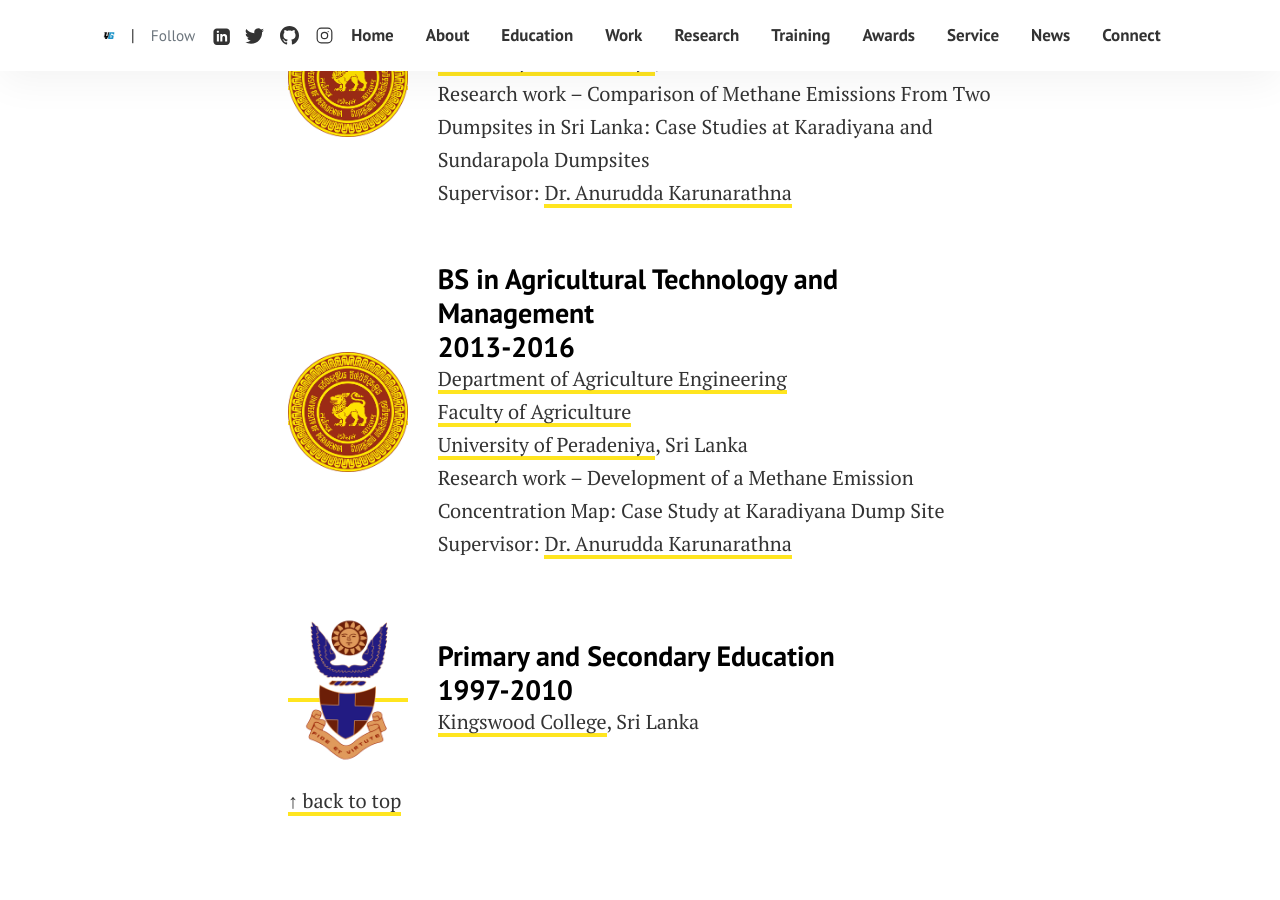
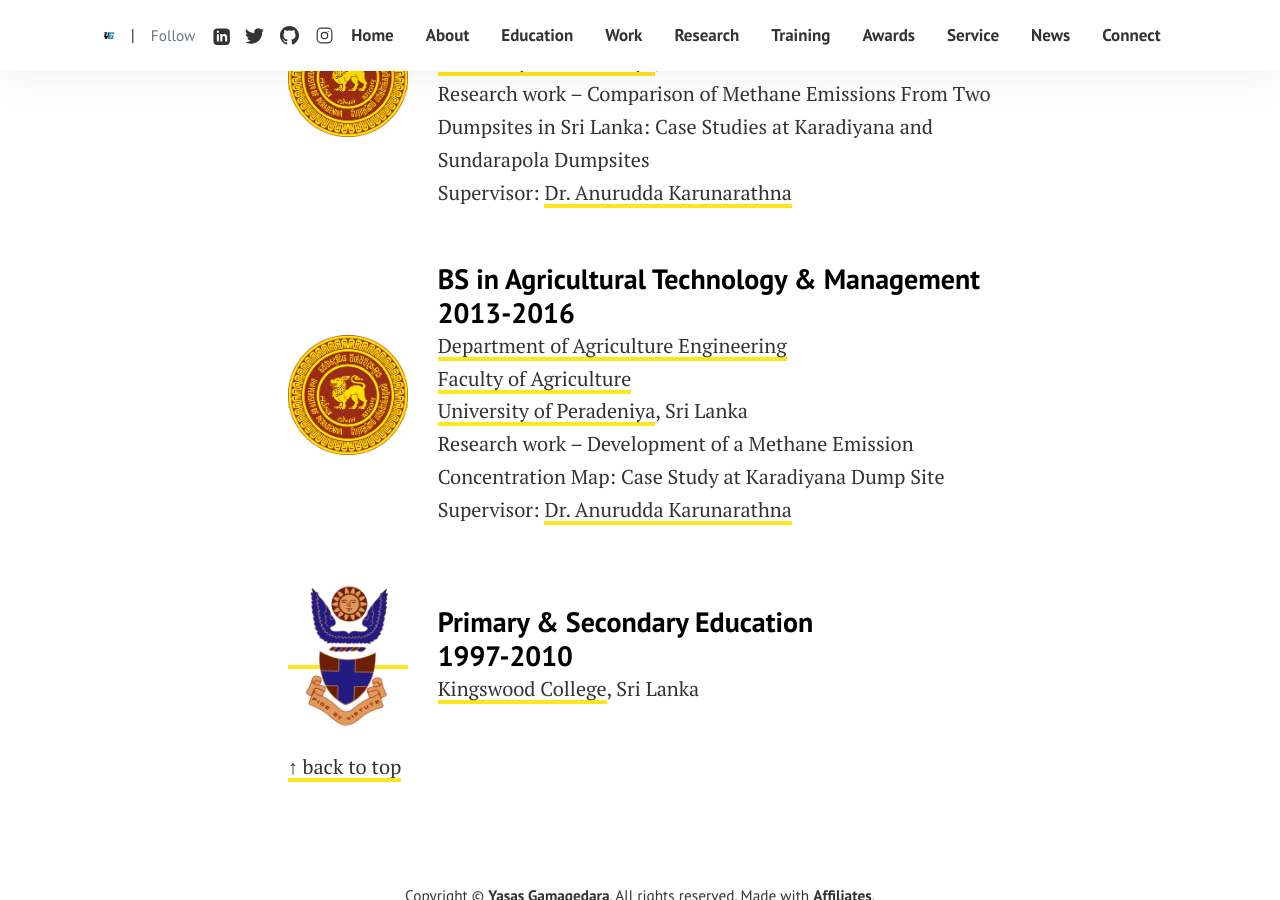
Before and after one commit to kanthsaz/kanthsaz.github.io, a Jekyll site: the page built from pages/education.md, in a window 1280 px wide and 900 px high, scrolled down 820 px. Built offline with Jekyll 4.4.1, drawn with Linux system fonts in a browser that asks for light colours.

Commit message:
updated website

```diff
--- a/pages/education.md
+++ b/pages/education.md
@@ -77,7 +77,7 @@ title: "Education"
     </div>
     <div style="flex: 1; text-align: left; display: flex; align-items: center;">
         <div>
-            <h3 style="margin: 0;">BS in Agricultural Technology and Management<br>2013-2016</h3>
+            <h3 style="margin: 0;">BS in Agricultural Technology & Management<br>2013-2016</h3>
             <p style="margin: 0;">
                 <a href="https://agri.pdn.ac.lk/" target="_blank">Department of Agriculture Engineering</a><br>
                 <a href="https://agri.pdn.ac.lk/" target="_blank">Faculty of Agriculture</a><br>
@@ -99,7 +99,7 @@ title: "Education"
     </div>
     <div style="flex: 1; text-align: left; display: flex; align-items: center;">
         <div>
-            <h3 style="margin: 0;">Primary and Secondary Education<br>1997-2010</h3>
+            <h3 style="margin: 0;">Primary & Secondary Education<br>1997-2010</h3>
             <p style="margin: 0;">
                 <a href="https://kingswood.lk/" target="_blank">Kingswood College</a>, Sri Lanka
             </p>
```
Also changed, not shown: pages/work.md (+1 -1 lines).
